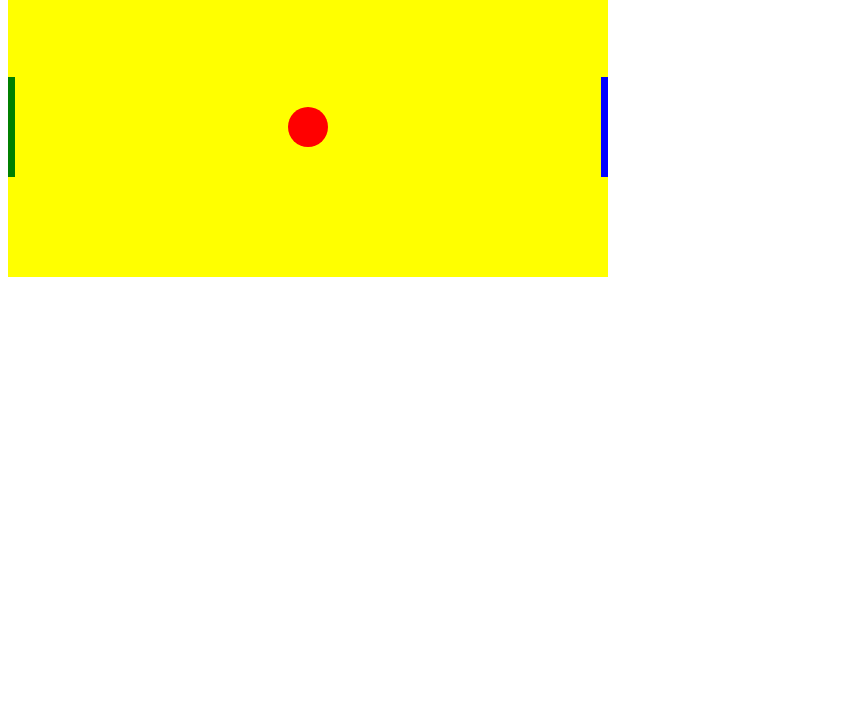
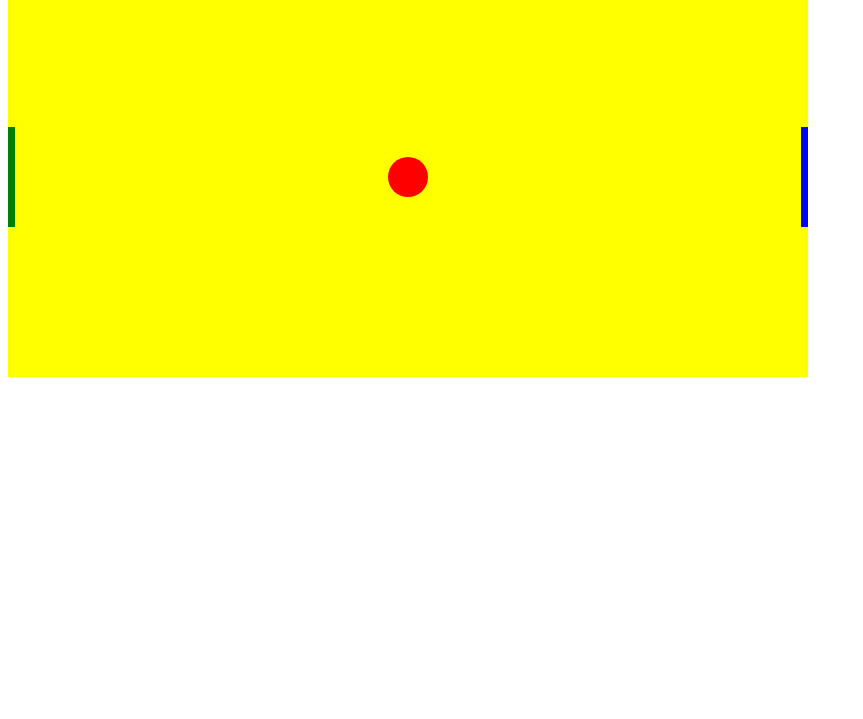
Before and after one commit to Sasha22666/tennis_dom, a plain HTML site: page index.html in a window 1280 px wide. Shown: the part 81-800 px from the top of the page, without its empty margins (0-863 px from the left). Drawn offline with Linux system fonts and the light colour scheme.

Commit message:
Update index.html

```diff
--- a/index.html
+++ b/index.html
@@ -15,8 +15,8 @@
 
         const NUMBER_SIZE = 50; //размер шрифта счетчика очков
         const SDVIG = 30; // сдвигсчетчика очков
-        const WIDTH_FIELD = 600; //ширина поля
-        const HEIGHT_FIELD = 300; //высота поля
+        const WIDTH_FIELD = 800; //ширина поля
+        const HEIGHT_FIELD = 400; //высота поля
         const RADIUS_BALL = 20; //радиус мяча
         const WIDTH_RACKET = 7;
         const HEIGHT_RACKET = 100;
```
